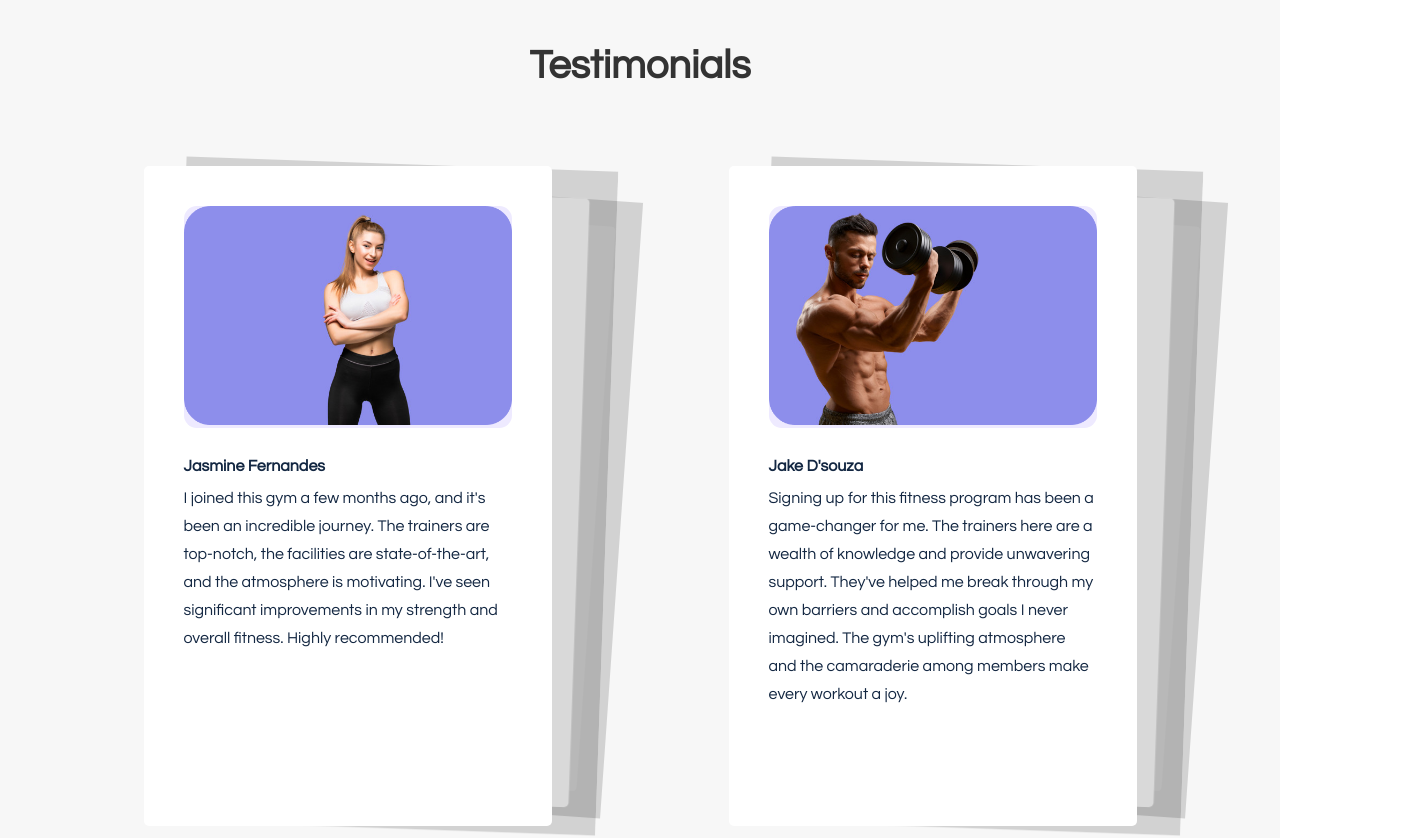
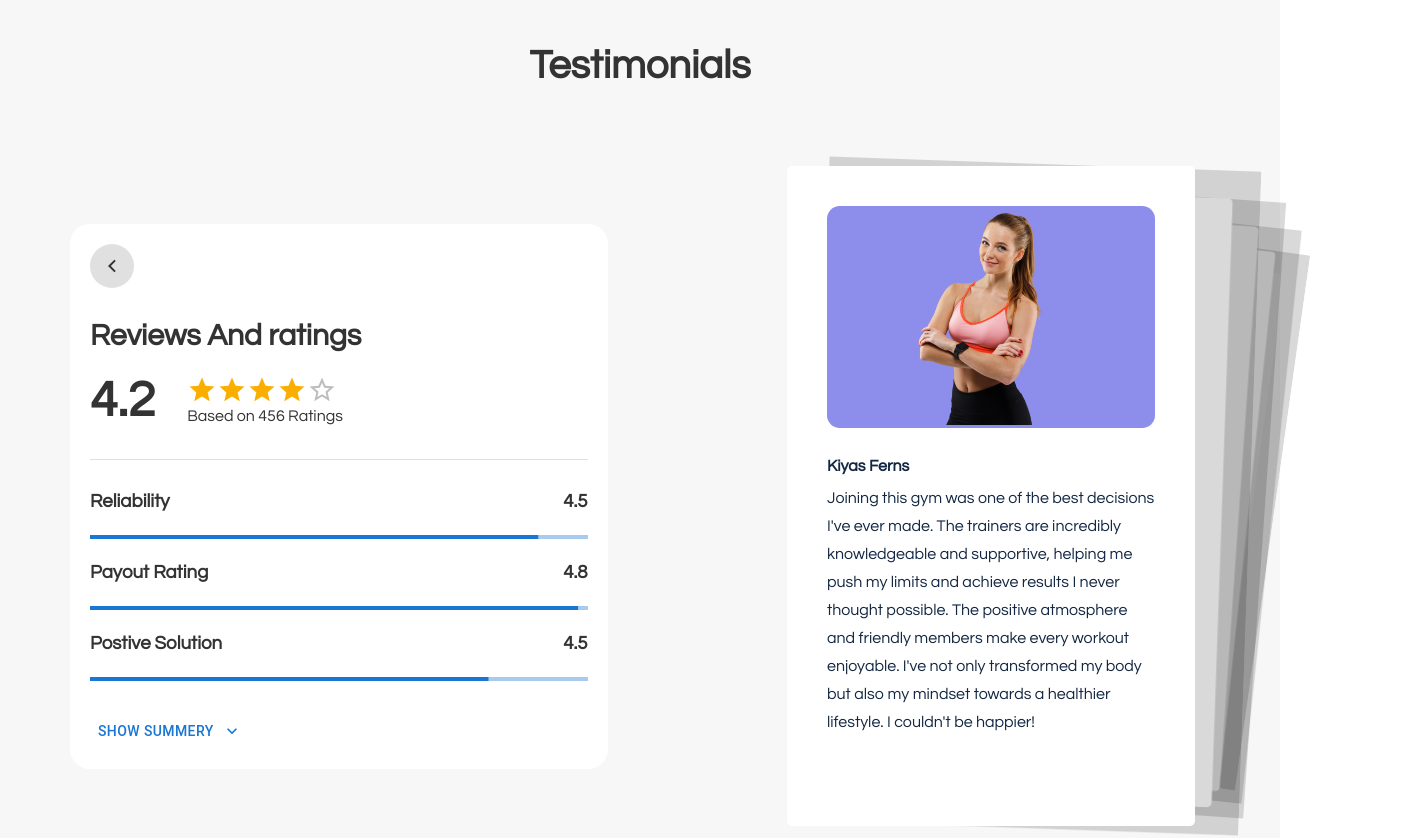
Before and after one commit to abhay-raj19/FitBody, a React (Vite) app: page / in a window 1280 px wide. Shown: the part 2480-3318 px from the top of the page, 1417 px wide, since content can reach past the window. Built offline with nearby package versions, Linux system fonts and the light colour scheme.

Commit message:
reviews style

```diff
--- a/src/components/UI/Testimonials.jsx
+++ b/src/components/UI/Testimonials.jsx
@@ -13,6 +13,7 @@ import aavtar04 from "../../assets/img/avatar04.png";
 
 // import required modules
 import { EffectCards } from "swiper";
+import Reviews from "./Reviews";
 
 export default function App() {
   return (
@@ -22,6 +23,8 @@ export default function App() {
           <h2 className="section_title">Testimonials</h2>
           <div className=" testimonial-container">
             {/* Testimonials for womens */}
+            <Reviews />
+            {/* Testimonials for mens */}
             <Swiper
               effect={"cards"}
               grabCursor={true}
@@ -31,33 +34,18 @@ export default function App() {
             >
               <SwiperSlide>
                 <div className="slide_item">
-                <div className="slide_img-01">
-                  <img src={updated_avatar01} alt="" />
-                </div>
-                <h4>Jasmine Fernandes</h4>
-                <p>
-                  I joined this gym a few months ago, and it's been an
-                  incredible journey. The trainers are top-notch, the facilities
-                  are state-of-the-art, and the atmosphere is motivating. I've
-                  seen significant improvements in my strength and overall
-                  fitness. Highly recommended!
-                </p>
-              </div>
-            </SwiperSlide>
-            <SwiperSlide>
-              <div className="slide_item">
                   <div className="slide_img-02">
                     <img src={aavtar02} alt="" />
                   </div>
                   <h4>Kiyas Ferns</h4>
                   <p>
-                  Joining this gym was one of the best decisions I've ever made.
-                  The trainers are incredibly knowledgeable and supportive,
-                  helping me push my limits and achieve results I never thought
-                  possible. The positive atmosphere and friendly members make
-                  every workout enjoyable. I've not only transformed my body but
-                  also my mindset towards a healthier lifestyle. I couldn't be
-                  happier!
+                    Joining this gym was one of the best decisions I've ever
+                    made. The trainers are incredibly knowledgeable and
+                    supportive, helping me push my limits and achieve results I
+                    never thought possible. The positive atmosphere and friendly
+                    members make every workout enjoyable. I've not only
+                    transformed my body but also my mindset towards a healthier
+                    lifestyle. I couldn't be happier!
                   </p>
                 </div>
               </SwiperSlide>
@@ -68,25 +56,17 @@ export default function App() {
                   </div>
                   <h4>Rubini Fernandes</h4>
                   <p>
-                  As a busy professional, finding time for fitness was always a
-                  challenge until I joined this gym. The flexible hours,
+                    As a busy professional, finding time for fitness was always
+                    a challenge until I joined this gym. The flexible hours,
                     state-of-the-art equipment, and variety of classes have made
                     it easy to integrate exercise into my daily routine. The
-                  results have been amazing – I've lost weight, gained strength,
-                  and feel more energized than ever. I highly recommend this gym
-                  to anyone looking to make a positive change in their life
+                    results have been amazing – I've lost weight, gained
+                    strength, and feel more energized than ever. I highly
+                    recommend this gym to anyone looking to make a positive
+                    change in their life
                   </p>
                 </div>
               </SwiperSlide>
-          </Swiper>
-          {/* Testimonials for mens */}
-          <Swiper
-            effect={"cards"}
-            grabCursor={true}
-            modules={[EffectCards]}
-            loop={true}
-            className="mySwiper"
-          >
               <SwiperSlide>
                 <div className="slide_item">
                   <div className="slide_img-01">
@@ -94,7 +74,12 @@ export default function App() {
                   </div>
                   <h4>Jake D'souza</h4>
                   <p>
-                Signing up for this fitness program has been a game-changer for me. The trainers here are a wealth of knowledge and provide unwavering support. They've helped me break through my own barriers and accomplish goals I never imagined. The gym's uplifting atmosphere and the camaraderie among members make every workout a joy.
+                    Signing up for this fitness program has been a game-changer
+                    for me. The trainers here are a wealth of knowledge and
+                    provide unwavering support. They've helped me break through
+                    my own barriers and accomplish goals I never imagined. The
+                    gym's uplifting atmosphere and the camaraderie among members
+                    make every workout a joy.
                   </p>
                 </div>
               </SwiperSlide>
@@ -105,7 +90,14 @@ export default function App() {
                   </div>
                   <h4>Robin Thomas</h4>
                   <p>
-                I can honestly say that joining this fitness community was one of the most rewarding decisions I've ever made. The trainers go above and beyond, offering their expertise and unwavering encouragement. They've propelled me past my own limitations, helping me achieve feats I once thought impossible. The gym's positive ambiance and the friendly, like-minded individuals I've met have made each workout a highlight of my day.
+                    I can honestly say that joining this fitness community was
+                    one of the most rewarding decisions I've ever made. The
+                    trainers go above and beyond, offering their expertise and
+                    unwavering encouragement. They've propelled me past my own
+                    limitations, helping me achieve feats I once thought
+                    impossible. The gym's positive ambiance and the friendly,
+                    like-minded individuals I've met have made each workout a
+                    highlight of my day.
                   </p>
                 </div>
               </SwiperSlide>
@@ -116,7 +108,13 @@ export default function App() {
                   </div>
                   <h4>Jake Demello</h4>
                   <p>
-                Enrolling in this fitness program has been a game-changer for me. The trainers are not only incredibly knowledgeable but also genuinely caring and supportive. They've motivated me to surpass my own expectations and achieve results I could only dream of. The gym's vibrant atmosphere and the welcoming community of members have made every workout an enjoyable experience.
+                    Enrolling in this fitness program has been a game-changer
+                    for me. The trainers are not only incredibly knowledgeable
+                    but also genuinely caring and supportive. They've motivated
+                    me to surpass my own expectations and achieve results I
+                    could only dream of. The gym's vibrant atmosphere and the
+                    welcoming community of members have made every workout an
+                    enjoyable experience.
                   </p>
                 </div>
               </SwiperSlide>
--- /dev/null
+++ b/src/styles/Reviews.css
@@ -0,0 +1,127 @@
+/* @dhruv8433 custom styles */
+.flex {
+  display: flex;
+}
+
+.justify-center {
+  justify-content: center;
+}
+
+.w-full {
+  width: 100%;
+}
+
+.flex-col {
+  flex-direction: column;
+}
+
+.text-center {
+  text-align: center;
+}
+
+.heading {
+  font-size: 2.5rem;
+  margin-block: 40px;
+}
+
+.text-end {
+  text-align: end;
+}
+
+/* Mobile Styles */
+.form {
+  padding: 20px;
+}
+
+.grid-container {
+  display: grid;
+  grid-template-columns: 1fr;
+  gap: 20px;
+}
+
+.grid-item {
+  background-color: #f0f0f0;
+  padding: 20px;
+}
+
+.review-container {
+  background-color: #e0e0e0;
+}
+
+@media (max-width: 768px) {
+  .grid-container {
+    grid-template-columns: 1fr;
+  }
+}
+
+.input-group {
+  margin-bottom: 20px;
+}
+
+.text-end {
+  text-align: end;
+}
+
+.grid {
+  display: grid;
+  columns: 12;
+}
+
+.container {
+  width: 100%;
+}
+
+.justify-between {
+  justify-content: space-between;
+}
+
+.card {
+  background: white;
+  padding: 20px;
+  border-radius: 20px;
+}
+
+.font-lg {
+  font-size: 30px;
+}
+
+.font-xl {
+  font-size: 50px;
+}
+
+.mt-2 {
+  margin-top: 16px;
+}
+
+.ml-4 {
+  margin-left: 32px;
+}
+
+.back-icon {
+  padding: 10px;
+  background-color: #e0e0e0;
+  width: min-content;
+  border-radius: 50%;
+}
+
+.back-icon:hover {
+  cursor: pointer;
+}
+
+.font-bold {
+  font-weight: bolder;
+}
+
+.mt-4 {
+  margin-top: 32px;
+}
+
+.mt-3 {
+  margin-top: 24px;
+}
+
+.my-4 {
+  margin-block: 32px;
+}
+
+/* range */
```
Lines whose indentation alone changed are shown as unchanged.
